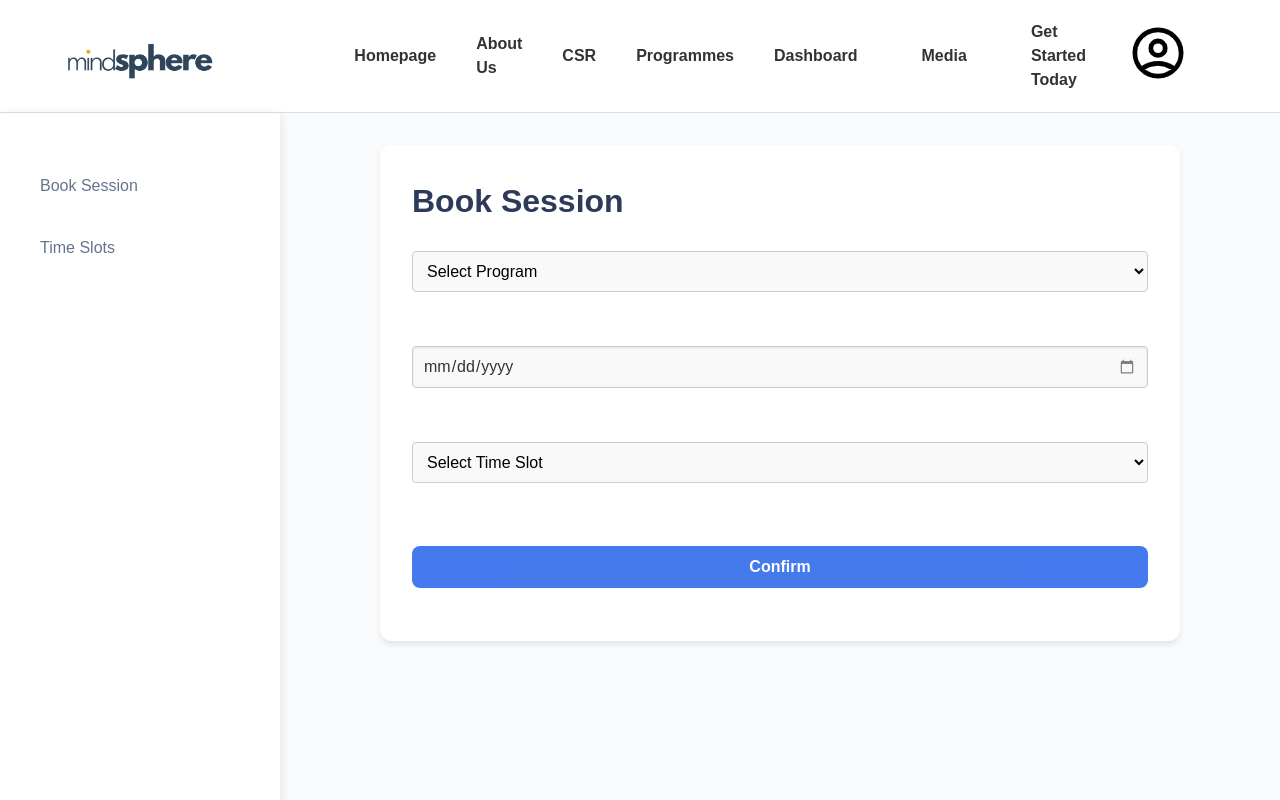
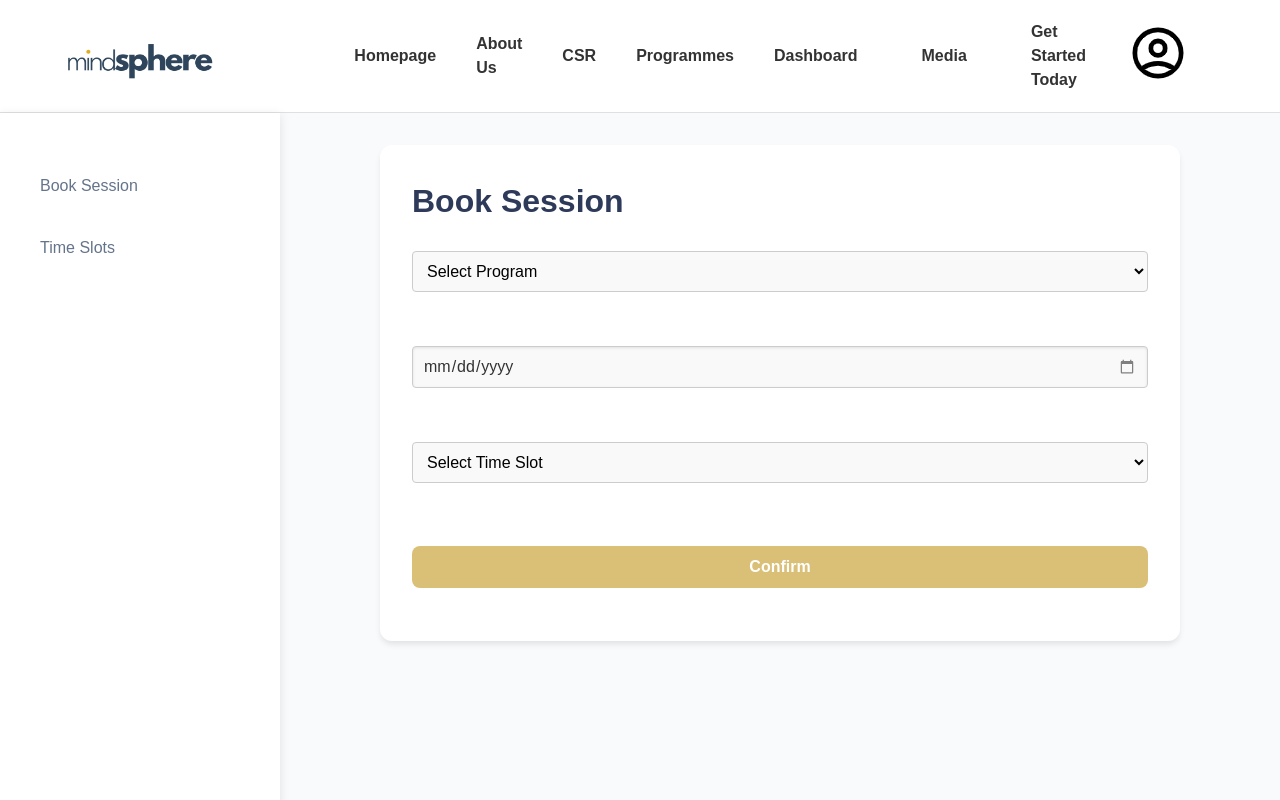
Before and after one commit to AppleOngPS/DataSphere, a React (Vite) app in the folder frontend/: page /book-session in a window 1280 px wide. In both pictures the pointer is over the button "Confirm". Shown: the top 800 px of the page. Built offline with nearby package versions, Linux system fonts and the light colour scheme.

Commit message:
Final Update to Minor Issue.

```diff
--- a/frontend/src/assets/components/Booking/booking.css
+++ b/frontend/src/assets/components/Booking/booking.css
@@ -180,7 +180,7 @@
 }
 
 .confirm-booking:hover {
-  background: #2563eb;
+  background-color: #d4b45f;
   transform: translateY(-1px);
 }
 
```
